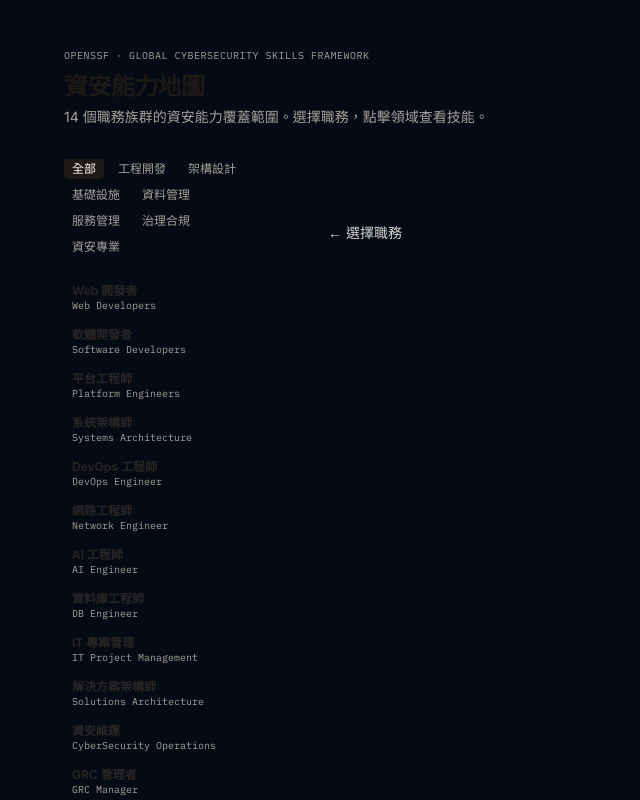
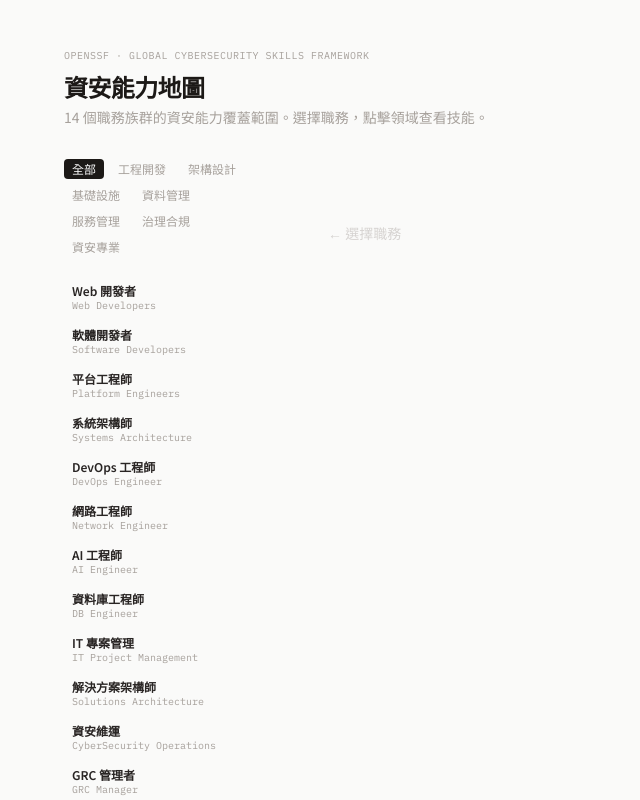
Before and after one commit to iim0663418/csf-capability-map, a React (Vite) app: page / in a window 1280 px wide. Shown: the top 800 px of the page, without its empty margins (0-640 px from the left). Built offline with nearby package versions, Linux system fonts and the light colour scheme.

Commit message:
fix: body background was dark (#060a14) from old theme - changed to light (#FAFAF9)

```diff
--- a/src/index.css
+++ b/src/index.css
@@ -1,26 +1,19 @@
 @import "tailwindcss";
 
 @theme {
-  --font-mono: 'IBM Plex Mono', 'JetBrains Mono', ui-monospace, monospace;
-  --font-sans: 'Inter', system-ui, sans-serif;
+  --font-mono: 'IBM Plex Mono', ui-monospace, monospace;
+  --font-sans: 'Noto Sans TC', 'Inter', system-ui, sans-serif;
+  --color-accent: #1B3A5C;
 }
 
-html {
-  scroll-behavior: smooth;
-}
+html { scroll-behavior: smooth; }
 
 body {
-  background: #060a14;
+  background: #FAFAF9;
+  color: #1C1917;
   -webkit-font-smoothing: antialiased;
 }
 
-/* Scrollbar */
-::-webkit-scrollbar { width: 6px; }
-::-webkit-scrollbar-track { background: transparent; }
-::-webkit-scrollbar-thumb { background: #334155; border-radius: 3px; }
-
-/* Glassmorphism utility */
-.glass {
-  backdrop-filter: blur(12px) saturate(1.4);
-  -webkit-backdrop-filter: blur(12px) saturate(1.4);
-}
+::selection { background: #1B3A5C22; }
+::-webkit-scrollbar { width: 4px; }
+::-webkit-scrollbar-thumb { background: #D6D3D1; border-radius: 2px; }
```
